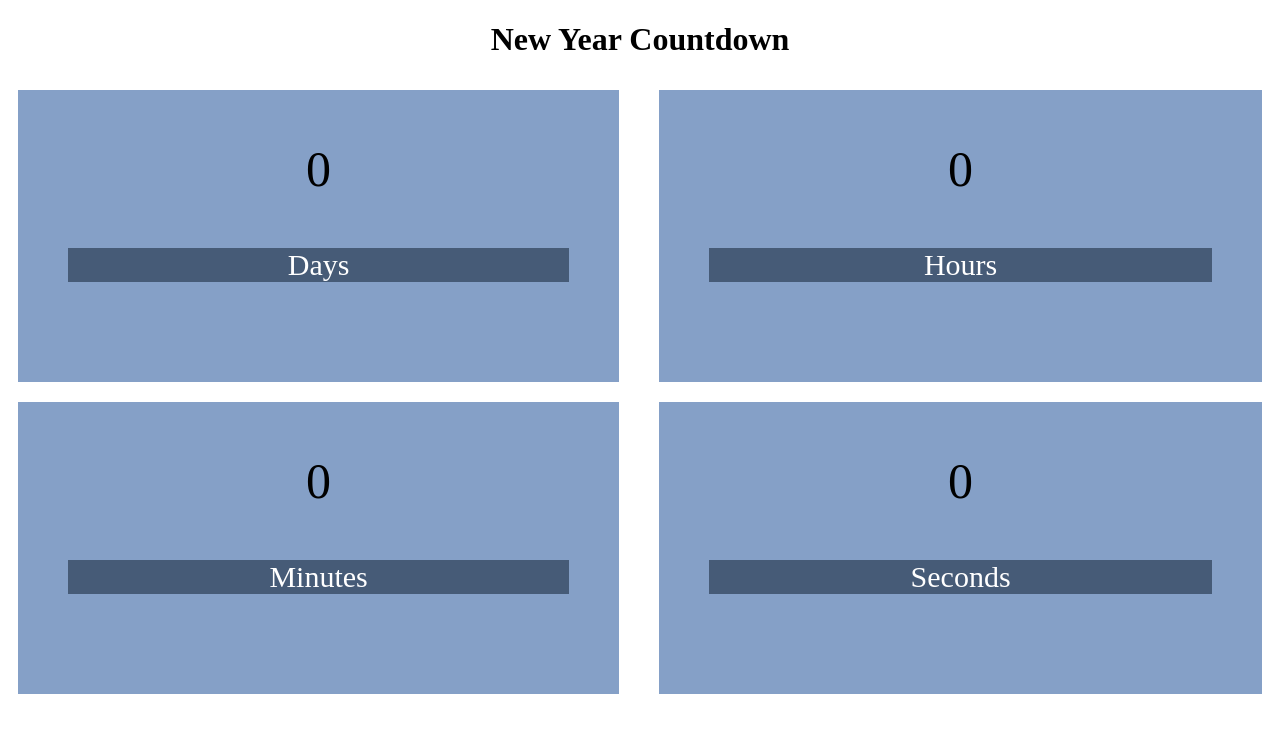
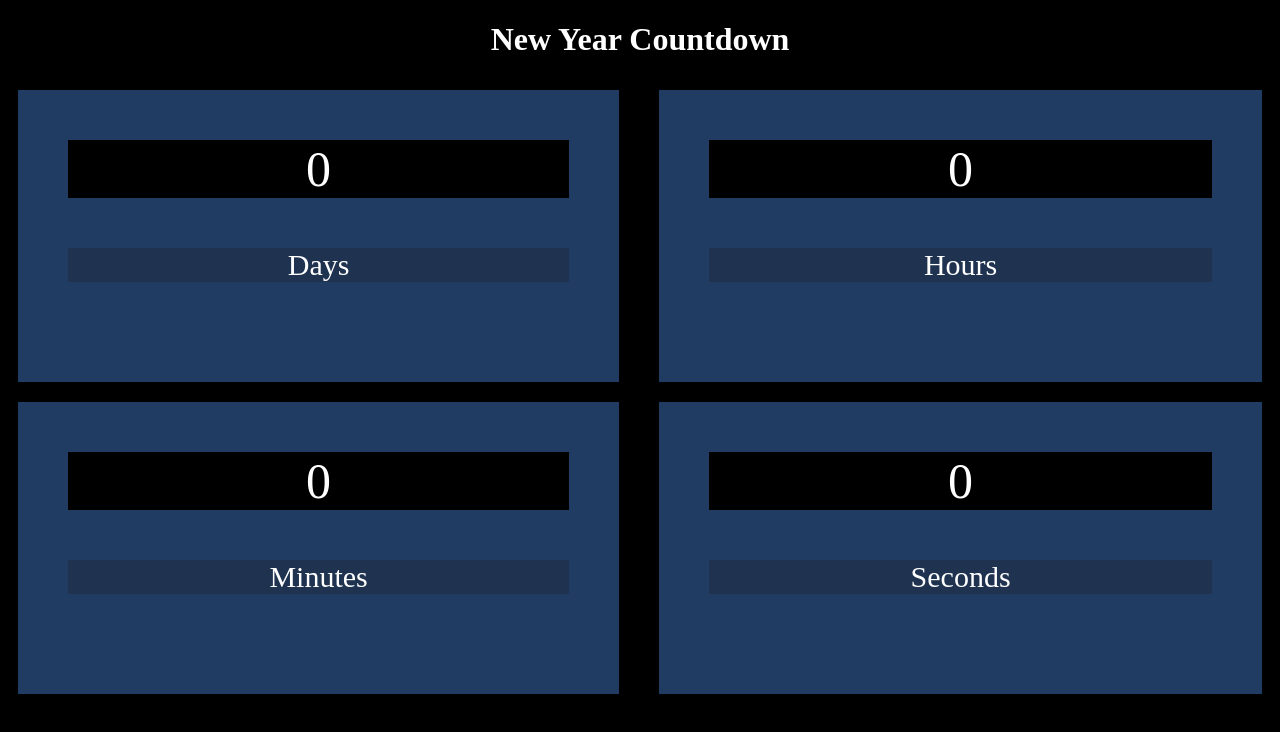
Before and after one commit to Abigail-Trapp/new-year-countdown, a plain HTML site: page index.html in a window 1280 px wide. Drawn offline with Linux system fonts and the light colour scheme.

Commit message:
CSS styling commit

```diff
--- a/style.css
+++ b/style.css
@@ -1,6 +1,10 @@
+*{
+    background-color: black;
+}
 h1{
     display: flex;
     justify-content: center;
+    color: white;
 }
 
 .wraparound{
@@ -21,6 +25,7 @@ p{
 }
 #days{
     background-color: rgba(55, 99, 164, 0.607);
+    color: white;
     padding: 50px;
     margin-right: 40px;
     text-align: center;
@@ -28,6 +33,7 @@ p{
 }
 #hours{
     background-color: rgba(55, 99, 164, 0.607);
+    color: white;
     padding: 50px;
     text-align: center;
     font-size: 50px;
@@ -35,6 +41,7 @@ p{
 }
 #minutes{
     background-color: rgba(55, 99, 164, 0.607);
+    color: white;
     padding: 50px;
     margin-right: 40px;
     text-align: center;
@@ -42,6 +49,7 @@ p{
 }
 #seconds{
     background-color: rgba(55, 99, 164, 0.607);
+    color: white;
     padding: 50px;
     text-align: center;
     font-size: 50px;
```
